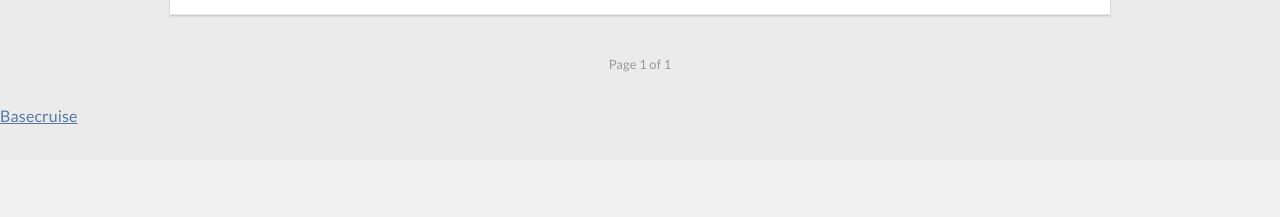
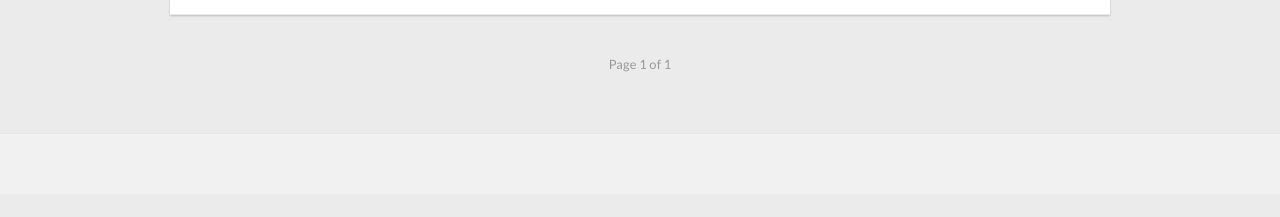
Before and after one commit to ArcaSolutions/arcasolutions.github.io, a Jekyll site: the page built from index.html, in a window 1280 px wide. Shown: the part 1335-1552 px from the top of the page. Built offline with Jekyll 4.4.1, drawn with Linux system fonts in a browser that asks for light colours; nearby versions of some CDN libraries; the list of posts is cut into pages by our own code; after the commit the page ends 1529 px from its top, so only the background shows below that.

Commit message:
Removes weird link from footer

```diff
--- a/index.html
+++ b/index.html
@@ -11,5 +11,3 @@ slug: home
 
   {% include pagination.html %}
 </div>
-
-<a href="http://edirectory-1100.arcasolutions.com/listing/basecruise.html">Basecruise</a>
```
